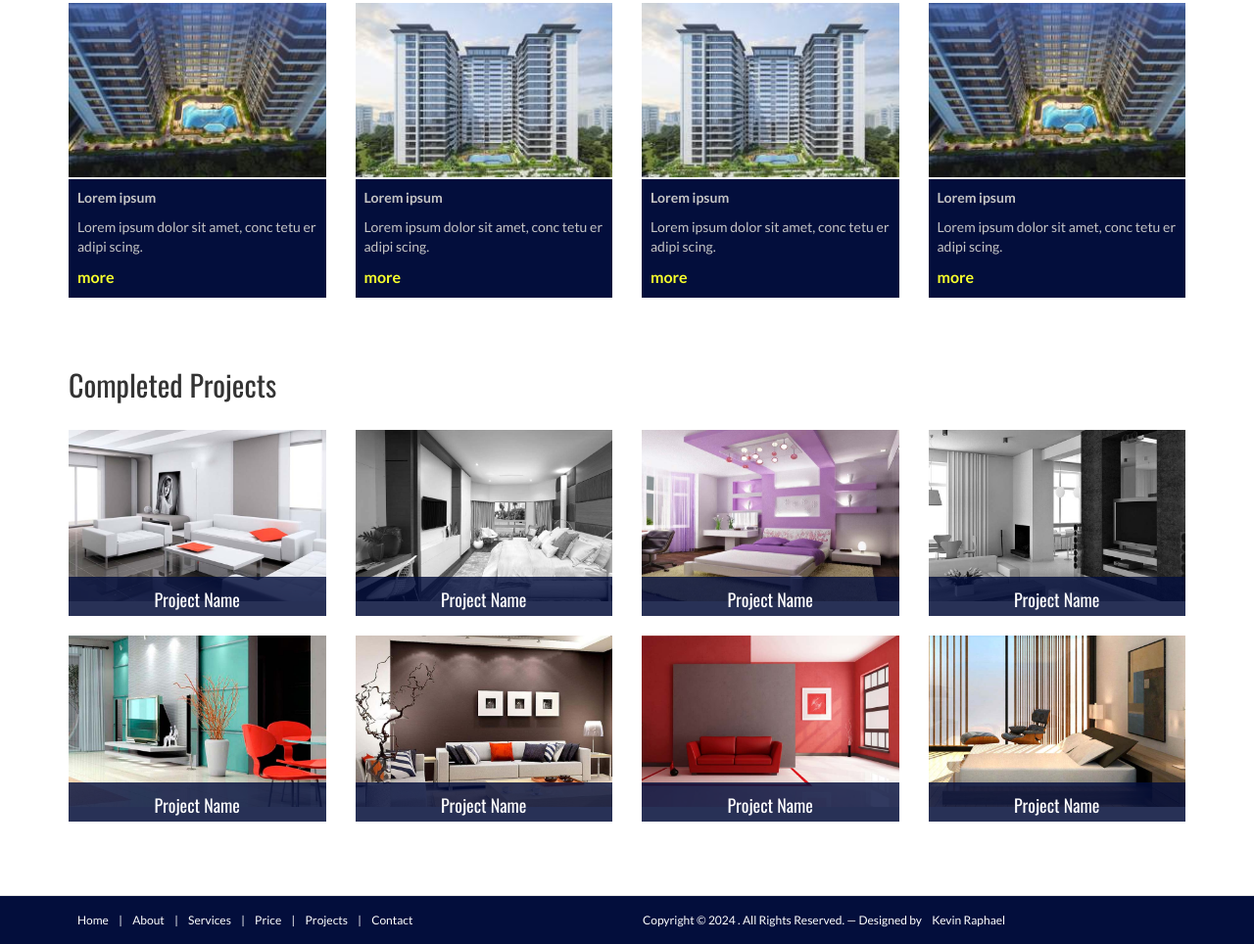
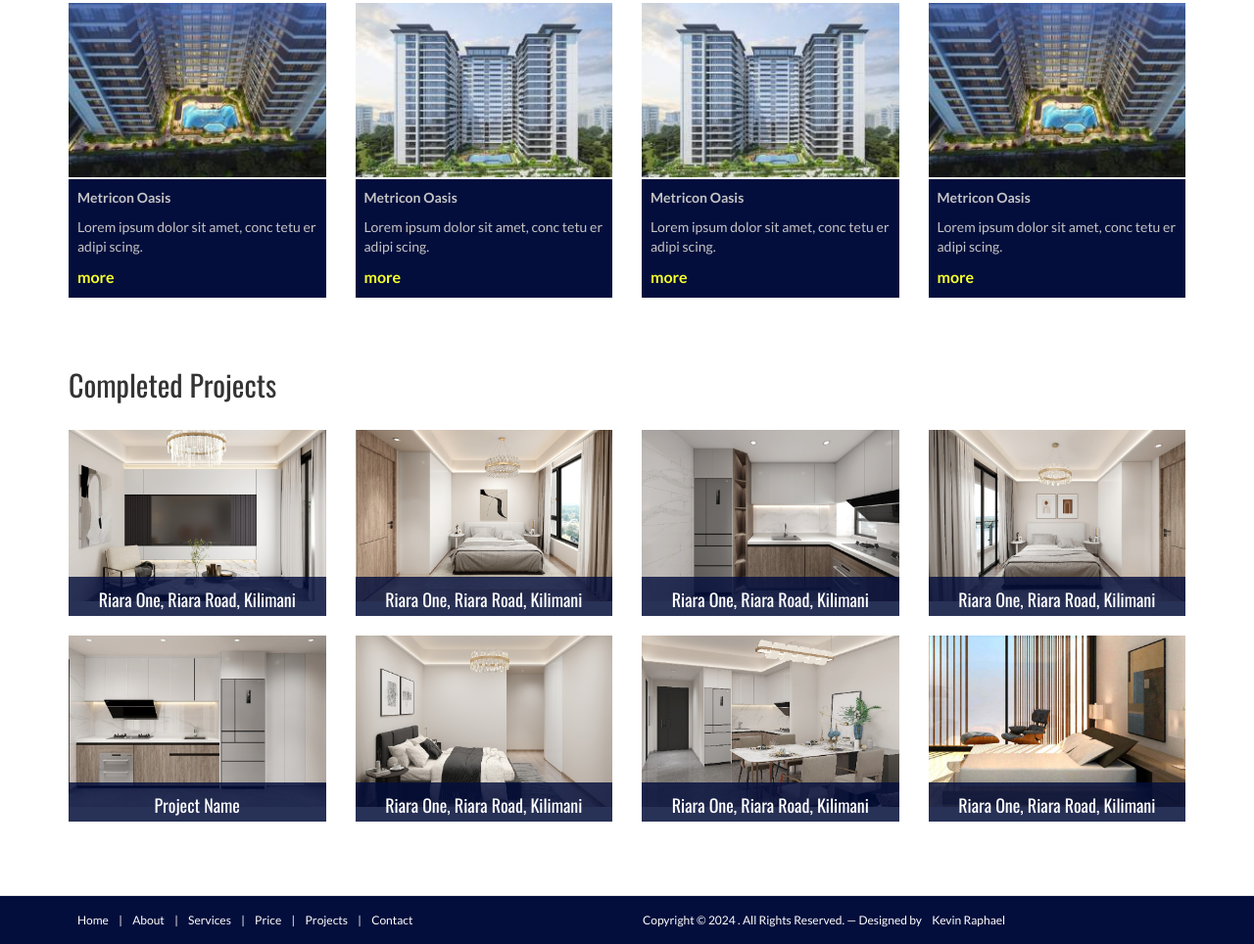
Before and after one commit to Kay-raph/real_aimasi, a plain HTML site: page index.html in a window 1280 px wide. Shown: the part 1249-2213 px from the top of the page at 98% size. Drawn offline with nearby package versions, Linux system fonts and the light colour scheme; files whose address does not match are found by name.

Commit message:
added logo

```diff
--- a/index.html
+++ b/index.html
@@ -27,7 +27,7 @@
 				<!-- Button for smallest screens -->
 				<button type="button" class="navbar-toggle" data-toggle="collapse" data-target=".navbar-collapse"><span class="icon-bar"></span><span class="icon-bar"></span><span class="icon-bar"></span></button>
 				<a class="navbar-brand" href="index.html">
-					<img src="assets/logo/Aimasi_logo_5.png" alt="Aimasi Real Estate"></a>
+					<img src="assets/logo/Aimasi_logo_40.png" alt="Aimasi Real Estate"></a>
 			</div>
 			<div class="navbar-collapse collapse">
 				<ul class="nav navbar-nav pull-right mainNav">
@@ -56,13 +56,11 @@
 		<div class="container">
 					<div class="fluid_container">
                     <div class="camera_wrap camera_emboss pattern_1" id="camera_wrap_4">
-                        <div data-thumb="assets/images/slides/thumbs/pic_1.jpeg" data-src="assets/images/slides/pic_1.jpeg">
+                        <div data-thumb="assets/images/slides/thumbs/slide4.jpg" data-src="assets/images/slides/slide4.jpg">
                         </div>
-                        <div data-thumb="assets/images/slides/thumbs/pic_6.jpeg" data-src="assets/images/slides/pic_6.jpeg">
+                        <div data-thumb="assets/images/slides/thumbs/slide7.jpg" data-src="assets/images/slides/slide7.jpg">
                         </div>
-                        <div data-thumb="assets/images/slides/thumbs/pic_5.jpeg" data-src="assets/images/slides/pic_5.jpeg">
-                        </div>
-                        <div data-thumb="assets/images/slides/thumbs/pic_6.jpeg" data-src="assets/images/slides/pic_6.jpeg">
+                        <div data-thumb="assets/images/slides/thumbs/slide5.jpg" data-src="assets/images/slides/slide5.jpg">
                         </div>
                     </div><!-- #camera_wrap_3 -->
                 </div><!-- .fluid_container -->
@@ -124,7 +122,7 @@
                             <div class="caption maxheight2">
                                 <div class="box_inner">
                                         <div class="box">
-                                            <p class="title"><strong>Lorem ipsum</strong></p>
+                                            <p class="title"><strong>Metricon Oasis</strong></p>
                                             <p>Lorem ipsum dolor sit amet, conc tetu er adipi scing. </p>
                                         </div>
                                         <div>
@@ -142,7 +140,7 @@
                             <div class="caption maxheight2">
                             <div class="box_inner">
                                         <div class="box">
-                                            <p class="title"><strong>Lorem ipsum</strong></p>
+                                            <p class="title"><strong>Metricon Oasis</strong></p>
                                             <p>Lorem ipsum dolor sit amet, conc tetu er adipi scing. </p>
                                         </div>
                                         <div>
@@ -160,7 +158,7 @@
                             <div class="caption maxheight2">
                             <div class="box_inner">
                                         <div class="box">
-                                            <p class="title"><strong>Lorem ipsum</strong></p>
+                                            <p class="title"><strong>Metricon Oasis</strong></p>
                                             <p>Lorem ipsum dolor sit amet, conc tetu er adipi scing. </p>
                                         </div>
                                         <div>
@@ -178,7 +176,7 @@
                             <div class="caption maxheight2">
                            <div class="box_inner">
                                         <div class="box">
-                                            <p class="title"><strong>Lorem ipsum</strong></p>
+                                            <p class="title"><strong>Metricon Oasis</strong></p>
                                             <p>Lorem ipsum dolor sit amet, conc tetu er adipi scing. </p>
                                         </div>
                                         <div>
@@ -200,12 +198,12 @@
                 <div class="col-md-3 col-sm-6">
                             <div class="cuadro_intro_hover " style="background-color:#cccccc;">
                                 <p style="text-align:center;">
-                                    <img src="assets/images/pic/pic-1.jpg" class="img-responsive" alt="">
+                                    <img src="assets/images/pic/project1.jpg" class="img-responsive" alt="">
                                 </p>
                                 <div class="caption">
                                     <div class="blur"></div>
                                     <div class="caption-text">
-                                        <h3>Project Name</h3>
+                                        <h3>Riara One, Riara Road, Kilimani</h3>
                                         <a class=" btn btn-default" href="#">From KES6.5M</i></a>
                                     </div>
                                 </div>
@@ -215,12 +213,12 @@
                 <div class="col-md-3 col-sm-6">
                             <div class="cuadro_intro_hover " style="background-color:#cccccc;">
                                 <p style="text-align:center;">
-                                    <img src="assets/images/pic/pic-2.jpg" class="img-responsive" alt="">
+                                    <img src="assets/images/pic/project2.jpg" class="img-responsive" alt="">
                                 </p>
                                 <div class="caption">
                                     <div class="blur"></div>
                                     <div class="caption-text">
-                                         <h3>Project Name</h3>
+                                         <h3>Riara One, Riara Road, Kilimani</h3>
                                         <a class=" btn btn-default" href="#"> From KES6.5M</i></a>
                                     </div>
                                 </div>
@@ -230,12 +228,12 @@
                 <div class="col-md-3 col-sm-6">
                             <div class="cuadro_intro_hover " style="background-color:#cccccc;">
                                 <p style="text-align:center;">
-                                    <img src="assets/images/pic/pic-3.jpg" class="img-responsive" alt="">
+                                    <img src="assets/images/pic/project3.jpg" class="img-responsive" alt="">
                                 </p>
                                 <div class="caption">
                                     <div class="blur"></div>
                                     <div class="caption-text">
-                                        <h3>Project Name</h3>
+                                        <h3>Riara One, Riara Road, Kilimani</h3>
                                         <a class=" btn btn-default" href="#">From KES6.5M</i></a>
                                     </div>
                                 </div>
@@ -245,12 +243,12 @@
                 <div class="col-md-3 col-sm-6">
                             <div class="cuadro_intro_hover " style="background-color:#cccccc;">
                                 <p style="text-align:center;">
-                                    <img src="assets/images/pic/pic-4.jpg" class="img-responsive" alt="">
+                                    <img src="assets/images/pic/project6.jpg" class="img-responsive" alt="">
                                 </p>
                                 <div class="caption">
                                     <div class="blur"></div>
                                     <div class="caption-text">
-                                         <h3>Project Name</h3>
+                                         <h3>Riara One, Riara Road, Kilimani</h3>
                                         <a class=" btn btn-default" href="#">From KES6.5M</i></a>
                                     </div>
                                 </div>
@@ -262,7 +260,7 @@
                 <div class="col-md-3 col-sm-6">
                             <div class="cuadro_intro_hover " style="background-color:#cccccc;">
                                 <p style="text-align:center;">
-                                    <img src="assets/images/pic/pic-5.jpg" class="img-responsive" alt="">
+                                    <img src="assets/images/pic/project5.jpg" class="img-responsive" alt="">
                                 </p>
                                 <div class="caption">
                                     <div class="blur"></div>
@@ -277,12 +275,12 @@
                 <div class="col-md-3  col-sm-6">
                             <div class="cuadro_intro_hover " style="background-color:#cccccc;">
                                 <p style="text-align:center;">
-                                    <img src="assets/images/pic/pic-6.jpg" class="img-responsive" alt="">
+                                    <img src="assets/images/pic/project7.jpg" class="img-responsive" alt="">
                                 </p>
                                 <div class="caption">
                                     <div class="blur"></div>
                                     <div class="caption-text">
-                                         <h3>Project Name</h3>
+                                         <h3>Riara One, Riara Road, Kilimani</h3>
                                         <a class=" btn btn-default" href="#">From KES6.5M</i></a>
                                     </div>
                                 </div>
@@ -292,12 +290,12 @@
                 <div class="col-md-3  col-sm-6">
                             <div class="cuadro_intro_hover " style="background-color:#cccccc;">
                                 <p style="text-align:center;">
-                                    <img src="assets/images/pic/pic-7.jpg" class="img-responsive" alt="">
+                                    <img src="assets/images/pic/project8.jpg" class="img-responsive" alt="">
                                 </p>
                                 <div class="caption">
                                     <div class="blur"></div>
                                     <div class="caption-text">
-                                         <h3>Project Name</h3>
+                                         <h3>Riara One, Riara Road, Kilimani</h3>
                                         <a class=" btn btn-default" href="#">From KES6.5M</i></a>
                                     </div>
                                 </div>
@@ -312,7 +310,7 @@
                                 <div class="caption">
                                     <div class="blur"></div>
                                     <div class="caption-text">
-                                         <h3>Project Name</h3>
+                                         <h3>Riara One, Riara Road, Kilimani</h3>
                                         <a class=" btn btn-default" href="#">From KES6.5M</i></a>
                                     </div>
                                 </div>
```
Also changed, not shown: assets/images/pic/project1.jpg (added), assets/images/pic/project2.jpg (added), assets/images/pic/project3.jpg (added), assets/images/pic/project5.jpg (added), assets/images/pic/project6.jpg (added), assets/images/pic/project7.jpg (added), assets/images/pic/project8.jpg (added), assets/images/slides/slide4.jpg (added), assets/images/slides/slide5.jpg (added), assets/images/slides/slide6.jpg (added), assets/images/slides/slide7.jpg (added), assets/images/slides/slide8.jpg (added), assets/logo/Aimasi_logo_40.png (added).
